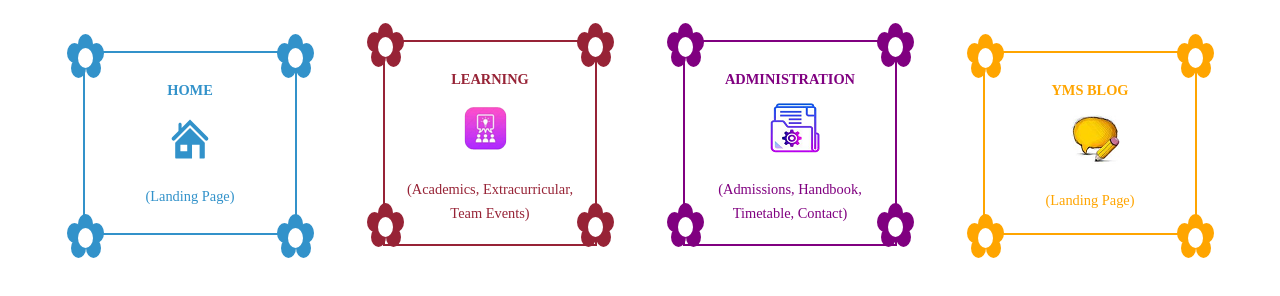
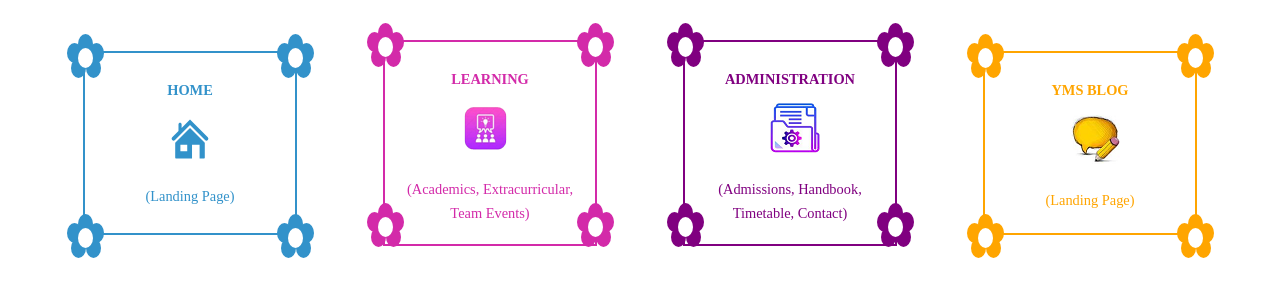
Before and after one commit to realsbd/yewande, a plain HTML site: page index.html in a window 1280 px wide. Drawn offline with Linux system fonts and the light colour scheme.

Commit message:
color is fixed

```diff
--- a/css.css
+++ b/css.css
@@ -1,6 +1,6 @@
 :root{
     --home-color: rgb(50, 146, 202);
-    --learning-color: rgb(151, 35, 54);
+    --learning-color: rgb(211, 42, 169);
     --admin-color:  purple;
     --blog-color:  orange;
 }
```
